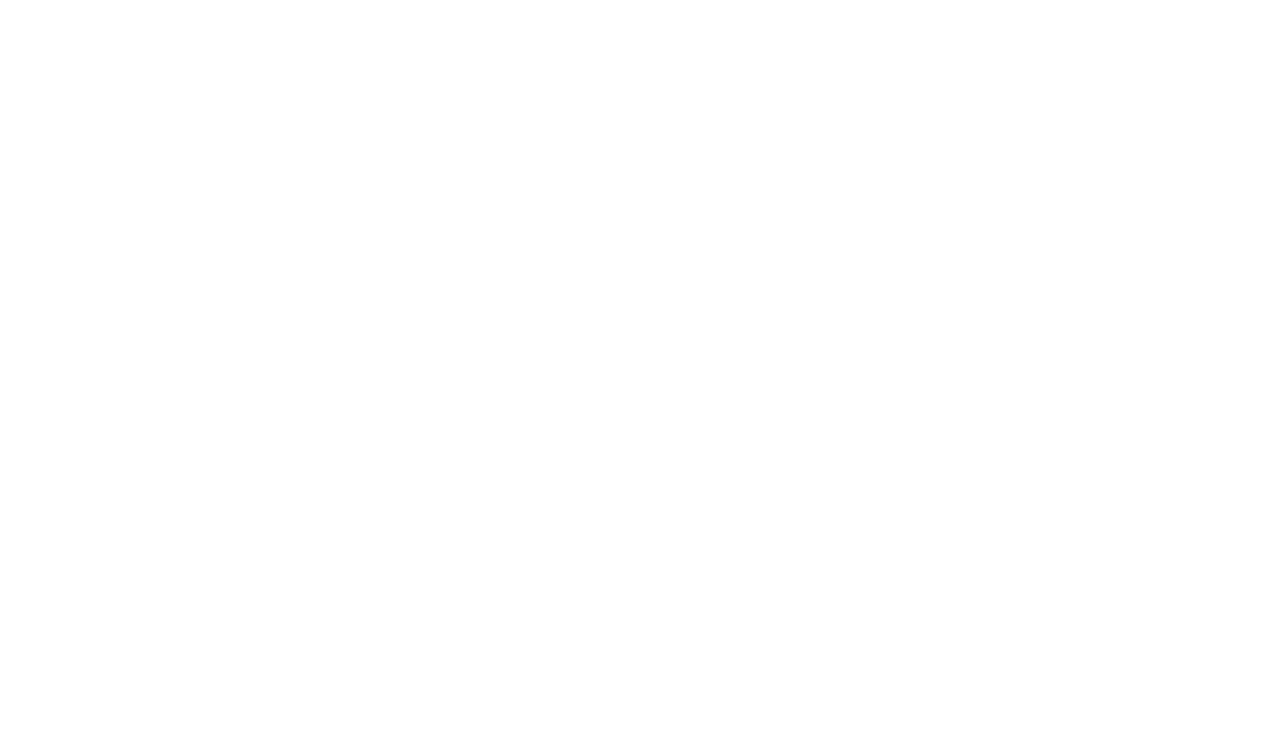
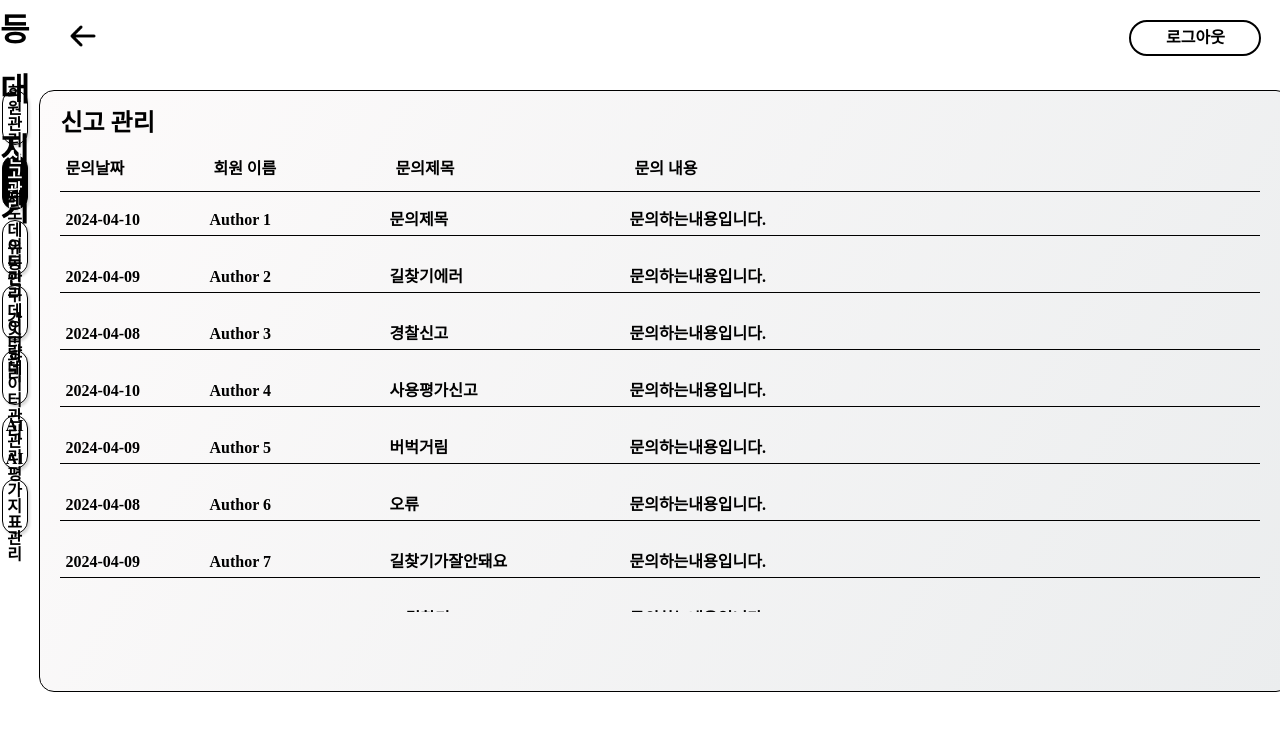
Before and after one commit to 4-1-graduation-project/fron, a React (Create React App) app in the folder gradeproject/: page /adminReport in a window 1280 px wide. Before the commit this address had no page. Shown: the top 730 px of the page. Built offline with nearby package versions, Linux system fonts and the light colour scheme.

Commit message:
feat : 신고관리 페이지 리스트 View 구현

```diff
--- a/gradeproject/public/userReport/Data.json
+++ b/gradeproject/public/userReport/Data.json
@@ -1,11 +1,50 @@
 [
-    { "title": "문의제목", "author": "Author 1", "date": "2024-04-10" },
-    { "title": "길찾기에러", "author": "Author 2", "date": "2024-04-09" },
-    { "title": "경찰신고", "author": "Author 3", "date": "2024-04-08" },
-    { "title": "사용평가신고", "author": "Author 4", "date": "2024-04-10" },
-    { "title": "버벅거림", "author": "Author 5", "date": "2024-04-09" },
-    { "title": "오류", "author": "Author 6", "date": "2024-04-08" },
-    { "title": "길찾기가잘안돼요", "author": "Author 7", "date": "2024-04-09" },
-    { "title": "Ai길찾기", "author": "Author 8", "date": "2024-04-08" }
-
-  ]
+  {
+    "title": "문의제목",
+    "author": "Author 1",
+    "date": "2024-04-10",
+    "content" : "문의하는내용입니다."
+  },
+  {
+    "title": "길찾기에러",
+    "author": "Author 2",
+    "date": "2024-04-09",
+    "content" : "문의하는내용입니다."
+  },
+  {
+    "title": "경찰신고",
+    "author": "Author 3",
+    "date": "2024-04-08",
+    "content" : "문의하는내용입니다."
+  },
+  {
+    "title": "사용평가신고",
+    "author": "Author 4",
+    "date": "2024-04-10",
+    "content" : "문의하는내용입니다."
+  },
+  {
+    "title": "버벅거림",
+    "author": "Author 5",
+    "date": "2024-04-09",
+    "content" : "문의하는내용입니다."
+  },
+  {
+    "title": "오류",
+    "author": "Author 6",
+    "date": "2024-04-08",
+    "content" : "문의하는내용입니다."
+  },
+  {
+    "title": "길찾기가잘안돼요",
+    "author": "Author 7",
+    "date": "2024-04-09",
+    "content" : "문의하는내용입니다."
+  },
+  {
+    "title": "Ai길찾기",
+    "author": "Author 8",
+    "date": "2024-04-08",
+    "content" : "문의하는내용입니다."
+  }
+]
--- a/gradeproject/src/App.js
+++ b/gradeproject/src/App.js
@@ -4,6 +4,8 @@
 import UserManagementPage from "./pages/UserManagementPage";
 import MemberDetailPage from "./pages/MemberDetailPage";
 import AdminUserPage from "./pages/AdminUserPage";
+import UserReportPage from "./pages/UserReportPage";
+
 function App() {
   return (
     <div className="App" style={{ overflow: 'hidden' }}>
@@ -14,6 +16,7 @@
           <Route path="" element={<UserManagementPage />} />
           <Route path=":id" element={<MemberDetailPage />} />
         </Route>
+        <Route path="/adminReport" element={<UserReportPage />} />
       </Routes>
     </div>
   );
--- a/gradeproject/src/components/AdminMainPage/SideMenu.jsx
+++ b/gradeproject/src/components/AdminMainPage/SideMenu.jsx
@@ -9,14 +9,13 @@
 
     useEffect(() => {
         // 현재 URL을 기반으로 선택된 메뉴를 설정합니다.
-        switch (location.pathname) {
-            case '/adminUser':
-                setSelectedMenu('adminUser');
-                break;
-            // 다른 메뉴들도 동일하게 처리합니다.
-            default:
-                setSelectedMenu('');
-                break;
+        const { pathname } = location;
+        if (pathname === '/adminUser' || pathname.includes('/adminUser/')) {
+            setSelectedMenu('adminUser');
+        } else if (pathname === '/adminReport' || pathname.includes('/adminReport/')) {
+            setSelectedMenu('adminReport');
+        } else {
+            setSelectedMenu('');
         }
     }, [location.pathname]);
 
@@ -35,7 +34,12 @@
                 >
                     회원 관리
                 </T.Menu>
-                <T.Menu>신고 관리</T.Menu>
+                <T.Menu
+                    as={selectedMenu === 'adminReport' ? T.SelectedMenu : 'div'}
+                    onClick={() => handleMenuClick('/adminReport', 'adminReport')}
+                >
+                    신고 관리
+                </T.Menu>
                 <T.Menu>제도 데이터 관리</T.Menu>
                 <T.Menu>유동인구 데이터 관리</T.Menu>
                 <T.Menu>강수량 데이터 관리</T.Menu>
--- /dev/null
+++ b/gradeproject/src/components/userReportPage/UserReport.jsx
@@ -0,0 +1,34 @@
+import * as A from "../adminMainPage/AdminMainCss";
+import SideMenu from "../adminMainPage/SideMenu";
+import { useNavigate } from 'react-router-dom';
+import backbutton from "../../assets/backbutton.png";
+import ReportList from "./userReportItems/ReportList";
+
+export default function UserReport() {
+    const navigate = useNavigate();
+
+    const handleMenuClick = (url, menuName) => {
+        navigate(url);
+
+    };
+    return (
+        <div style={{ display: 'flex', flexDirection: 'row' }}>
+            <A.LeftSection>
+                <SideMenu />
+            </A.LeftSection>
+            <A.RightSection>
+                <A.Header>
+                    <A.BackButton onClick={() => handleMenuClick('/adminMain')}>
+                        <img src={backbutton} alt='뒤로가기' />
+                    </A.BackButton>
+                    <A.LogoutButton>
+                        로그아웃
+                    </A.LogoutButton>
+                </A.Header>
+                <A.MainContainer>
+                    <ReportList />
+                </A.MainContainer>
+            </A.RightSection>
+        </div>
+    )
+}
--- /dev/null
+++ b/gradeproject/src/components/userReportPage/userReportItems/ReportList.jsx
@@ -0,0 +1,44 @@
+import React, { useState, useEffect } from 'react';
+import { Link } from 'react-router-dom';
+import * as A from "../../userManagementPage/userManagementItems/MemberListCss";
+import * as S from "./ReportListCss";
+export default function MemberList() {
+  const [reports, setreports] = useState([]);
+
+  useEffect(() => {
+    fetch('http://localhost:3000/userReport/Data.json')
+      .then(response => response.json())
+      .then(data => setreports(data))
+      .catch(error => console.error('Error fetching data:', error));
+  }, []);
+
+  return (
+    <A.Container>
+      <A.Box>
+        <A.Title>신고 관리</A.Title>
+        <A.FieldContainer>
+          <S.DateField>문의날짜</S.DateField>
+          <S.UserNameField>회원 이름</S.UserNameField>
+          <S.TitleField>문의제목 </S.TitleField>
+          <S.ContentField>문의 내용</S.ContentField>
+        </A.FieldContainer>
+        <A.MemberContainer>
+          {reports.map((report, index) => (
+            <Link
+              to={`/adminUser/${report.id}`} // Pass only the member id
+              key={index}
+              style={{ textDecoration: "none" }}
+            >
+              <A.MemberItem>
+                <S.ReportDate>{report.date}</S.ReportDate>
+                <S.ReportName>{report.author}</S.ReportName>
+                <S.ReportTitle>{report.title}</S.ReportTitle>
+                <S.ReportContent>{report.content}</S.ReportContent>
+              </A.MemberItem>
+            </Link>
+          ))}
+        </A.MemberContainer>
+      </A.Box>
+    </A.Container>
+  );
+}
--- /dev/null
+++ b/gradeproject/src/components/userReportPage/userReportItems/ReportListCss.js
@@ -0,0 +1,61 @@
+import styled from "styled-components";
+
+export const DateField = styled.div`
+    margin-left: 5px;
+    width: 13%;
+    height: 100%;
+    font-size: 16px;
+    font-weight: bold;
+    color: black;
+`;
+
+export const UserNameField = styled.div`
+    width: 16%;
+    height: 100%;
+    font-size: 16px;
+    font-weight: bold;
+    color: black;
+`;
+
+export const TitleField = styled.div`
+    width: 21%;
+    height: 50%;
+    font-size: 16px;
+    font-weight: bold;
+    color: black;
+`;
+
+export const ContentField = styled.div`
+    width: 55%;
+    height: 50%;
+    font-size: 16px;
+    font-weight: bold;
+    color: black;
+
+`;
+
+export const MemberItem = styled.div`
+    width: 100%;
+    height: 5%;
+    border-bottom: 1px solid black;
+    margin-top: 20px;
+    padding-bottom: 20px;
+    display: flex;
+    flex-direction: row;
+`;
+
+export const ReportDate = styled(DateField)`
+    width: 12%;
+`;
+
+export const ReportName = styled(UserNameField)`
+    width: 15%;
+`;
+
+export const ReportTitle = styled(TitleField)`
+    width: 20%;
+`;
+
+export const ReportContent = styled(ContentField)`
+    width: 48%;
+`;
--- /dev/null
+++ b/gradeproject/src/pages/UserReportPage.jsx
@@ -0,0 +1,7 @@
+import UserReport from "../components/userReportPage/UserReport";
+
+export default function UserReprotPage() {
+  return (
+    <UserReport />
+  )
+}
```
